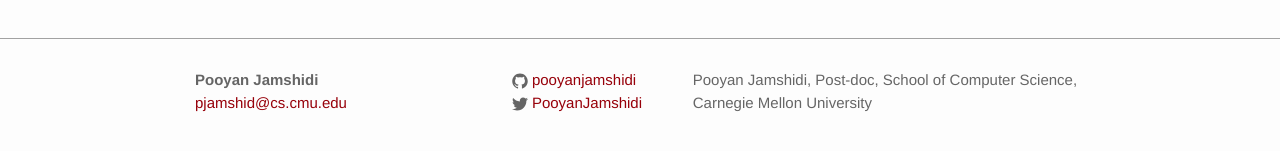
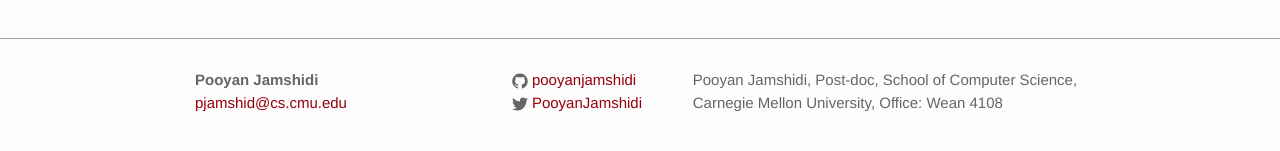
Before and after one commit to pooyanjamshidi/pooyanjamshidi.github.io, a Jekyll site: the page built from index.html, in a window 1280 px wide. Shown: the part 424-575 px from the top of the page. Built offline with Jekyll 4.4.1, drawn with Linux system fonts in a browser that asks for light colours.

Commit message:
updated profile

```diff
--- a/_config.yml
+++ b/_config.yml
@@ -2,7 +2,7 @@
 title: Pooyan Jamshidi
 email: pjamshid@cs.cmu.edu
 description: > # this means to ignore newlines until "baseurl:"
-  Pooyan Jamshidi, Post-doc, School of Computer Science, Carnegie Mellon University
+  Pooyan Jamshidi, Post-doc, School of Computer Science, Carnegie Mellon University, Office: Wean 4108
 baseurl: "" # the subpath of your site, e.g. /blog/
 url: "http://yourdomain.com" # the base hostname & protocol for your site
 twitter_username: PooyanJamshidi
```
